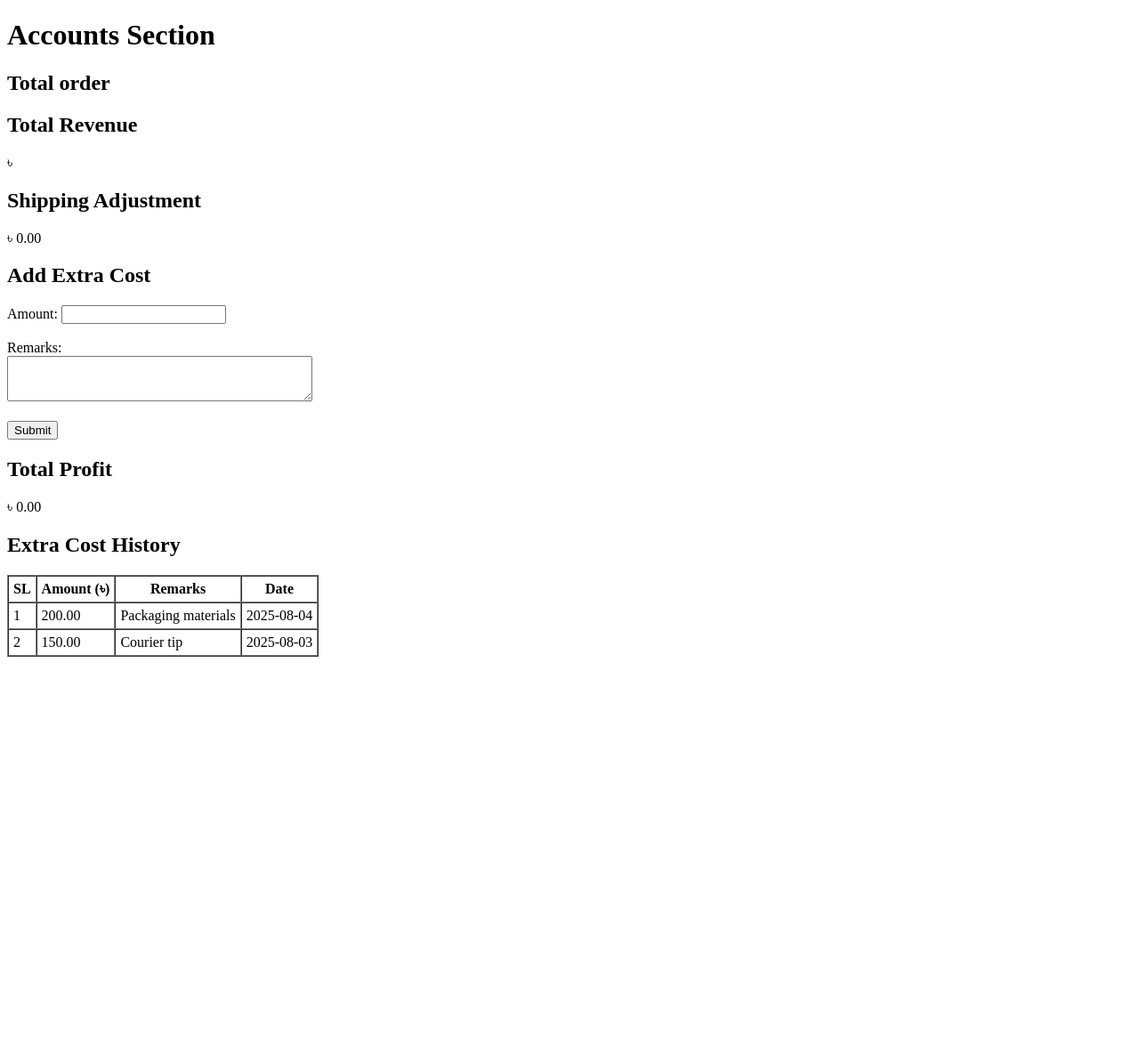
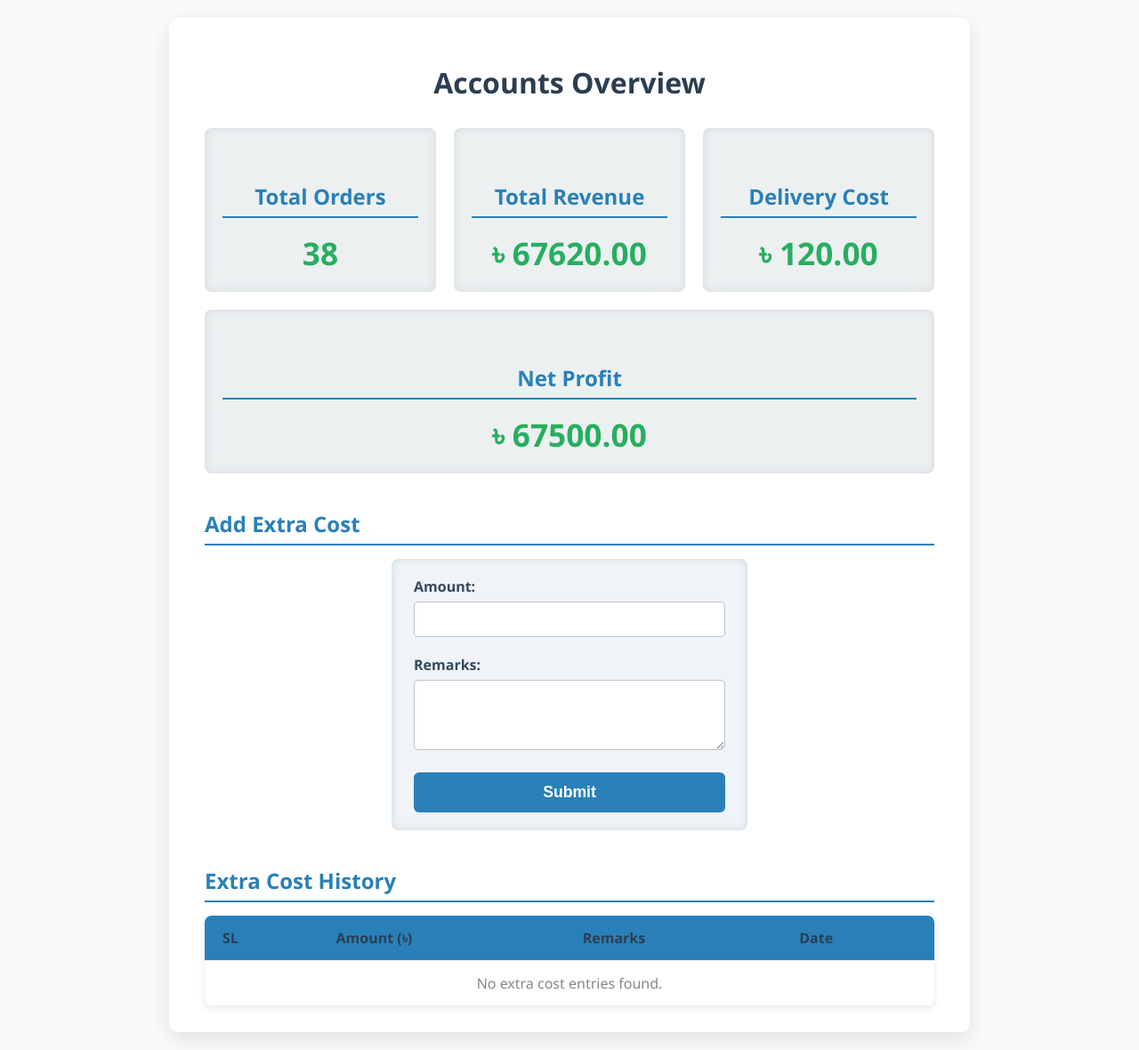
Before and after one commit to urstylelimon/Eshop, a Django app: page /accounts/ in a window 1280 px wide. Shown: the whole page at 89% size. Before the commit the page ends 738 px from the top, so only its background shows below. Run offline with Django 5.2, Linux system fonts and the light colour scheme; data comes from the database, SQL or seed files in the repository.

Commit message:
implement net profit

```diff
--- a/templates/accounts/accounts_home.html
+++ b/templates/accounts/accounts_home.html
@@ -1,41 +1,200 @@
 <!DOCTYPE html>
-<html>
+<html lang="en">
 <head>
+  <meta charset="UTF-8" />
+  <meta name="viewport" content="width=device-width, initial-scale=1" />
   <title>Accounts Overview</title>
+  <style>
+    /* Reset some basics */
+    * {
+      box-sizing: border-box;
+    }
+    body {
+      font-family: 'Segoe UI', Tahoma, Geneva, Verdana, sans-serif;
+      background-color: #f9fafb;
+      margin: 0;
+      padding: 20px;
+      color: #333;
+    }
+    h1 {
+      text-align: center;
+      margin-bottom: 30px;
+      color: #2c3e50;
+    }
+    h2 {
+      border-bottom: 2px solid #2980b9;
+      padding-bottom: 6px;
+      color: #2980b9;
+      margin-top: 40px;
+      margin-bottom: 15px;
+      font-weight: 600;
+    }
+
+    /* Container */
+    .container {
+      max-width: 900px;
+      margin: 0 auto;
+      background-color: white;
+      padding: 30px 40px;
+      border-radius: 10px;
+      box-shadow: 0 8px 24px rgba(0,0,0,0.1);
+    }
+
+    /* Summary Boxes */
+    .summary-boxes {
+      display: flex;
+      justify-content: space-between;
+      flex-wrap: wrap;
+      gap: 20px;
+      margin-bottom: 30px;
+    }
+    .box {
+      flex: 1 1 250px;
+      background: #ecf0f1;
+      padding: 20px;
+      border-radius: 8px;
+      text-align: center;
+      box-shadow: inset 0 0 10px #d1d8dd;
+      transition: background-color 0.3s ease;
+    }
+    .box:hover {
+      background-color: #d6e6fb;
+    }
+    .box p.amount {
+      font-size: 2.2rem;
+      font-weight: 700;
+      margin: 10px 0 0 0;
+      color: #27ae60;
+    }
+
+    /* Form styling */
+    form {
+      background: #f0f4f8;
+      padding: 20px 25px;
+      border-radius: 8px;
+      box-shadow: inset 0 0 10px #cfd8dc;
+      max-width: 400px;
+      margin: 0 auto 40px;
+    }
+    form label {
+      display: block;
+      font-weight: 600;
+      margin-bottom: 6px;
+      color: #34495e;
+    }
+    form input[type="number"],
+    form textarea {
+      width: 100%;
+      padding: 10px 12px;
+      border-radius: 5px;
+      border: 1.5px solid #bdc3c7;
+      font-size: 1rem;
+      margin-bottom: 20px;
+      resize: vertical;
+      transition: border-color 0.3s ease;
+    }
+    form input[type="number"]:focus,
+    form textarea:focus {
+      outline: none;
+      border-color: #2980b9;
+      background-color: #eaf4fd;
+    }
+    form input[type="submit"] {
+      background-color: #2980b9;
+      color: white;
+      font-weight: 600;
+      padding: 12px 20px;
+      border: none;
+      border-radius: 6px;
+      cursor: pointer;
+      font-size: 1.1rem;
+      transition: background-color 0.3s ease;
+      width: 100%;
+    }
+    form input[type="submit"]:hover {
+      background-color: #1c5980;
+    }
+
+    /* Table styling */
+    table {
+      width: 100%;
+      border-collapse: collapse;
+      border-radius: 8px;
+      overflow: hidden;
+      box-shadow: 0 3px 8px rgba(0,0,0,0.1);
+      background: white;
+    }
+    th, td {
+      padding: 14px 20px;
+      text-align: left;
+      border-bottom: 1px solid #ecf0f1;
+      font-size: 1rem;
+      color: #2c3e50;
+    }
+    thead {
+      background-color: #2980b9;
+      color: white;
+      font-weight: 600;
+    }
+    tbody tr:hover {
+      background-color: #f1f8ff;
+    }
+    tbody tr:last-child td {
+      border-bottom: none;
+    }
+
+    /* Responsive */
+    @media(max-width: 600px) {
+      .summary-boxes {
+        flex-direction: column;
+      }
+      form {
+        max-width: 100%;
+      }
+    }
+  </style>
 </head>
 <body>
+  <div class="container">
 
-    <h1>Accounts Section</h1>
+    <h1>Accounts Overview</h1>
 
-    <!-- Total Revenue -->
-    <h2> Total order {{ count }} </h2>
+    <div class="summary-boxes">
+      <div class="box">
+        <h2>Total Orders</h2>
+        <p class="amount">{{ total_order }}</p>
+      </div>
+
+      <div class="box">
         <h2>Total Revenue</h2>
-    <p id="total-revenue">৳ {{ total_price }}</p>
+        <p class="amount">৳ {{ total_amount|floatformat:2 }}</p>
+      </div>
 
-    <!-- Shipping Adjustment -->
-    <h2>Shipping Adjustment</h2>
-    <p id="shipping-adjustment">৳ 0.00</p>
+      <div class="box">
+        <h2>Delivery Cost</h2>
+        <p class="amount">৳ {{ delevery_cost|floatformat:2 }}</p>
+      </div>
 
-    <!-- Extra Cost Form -->
+      <div class="box">
+        <h2>Net Profit</h2>
+        <p class="amount">৳ {{ net_amount|floatformat:2 }}</p>
+      </div>
+    </div>
+
     <h2>Add Extra Cost</h2>
-    <form method="POST" action="/add-extra-cost/">
-        <!-- Include {% csrf_token %} if using Django -->
+    <form method="POST" action="">
+      {% csrf_token %}
       <label for="amount">Amount:</label>
-        <input type="number" name="amount" id="amount" step="0.01" required><br><br>
+      <input type="number" name="amount" id="amount" step="0.01" min="0" required />
 
-        <label for="remarks">Remarks:</label><br>
-        <textarea name="remarks" id="remarks" rows="3" cols="40" required></textarea><br><br>
+      <label for="remarks">Remarks:</label>
+      <textarea name="remarks" id="remarks" rows="3" required></textarea>
 
-        <input type="submit" value="Submit">
+      <input type="submit" value="Submit" />
     </form>
 
-    <!-- Total Profit -->
-    <h2>Total Profit</h2>
-    <p id="total-profit">৳ 0.00</p>
-
-    <!-- Extra Cost Table -->
     <h2>Extra Cost History</h2>
-    <table border="1" cellpadding="5" cellspacing="0">
+    <table>
       <thead>
         <tr>
           <th>SL</th>
@@ -45,21 +204,21 @@
         </tr>
       </thead>
       <tbody>
-            <!-- Example rows; replace with loop in Django template -->
+        {% for account in accounts_list %}
           <tr>
-                <td>1</td>
-                <td>200.00</td>
-                <td>Packaging materials</td>
-                <td>2025-08-04</td>
+            <td>{{ forloop.counter }}</td>
+            <td>{{ account.amount|floatformat:2 }}</td>
+            <td>{{ account.remarks }}</td>
+            <td>{{ cost.created_at|date:"Y-m-d" }}</td>
           </tr>
+        {% empty %}
           <tr>
-                <td>2</td>
-                <td>150.00</td>
-                <td>Courier tip</td>
-                <td>2025-08-03</td>
+            <td colspan="4" style="text-align:center; color:#888;">No extra cost entries found.</td>
           </tr>
+        {% endfor %}
       </tbody>
     </table>
 
+  </div>
 </body>
 </html>
```
Lines whose indentation alone changed are shown as unchanged.
